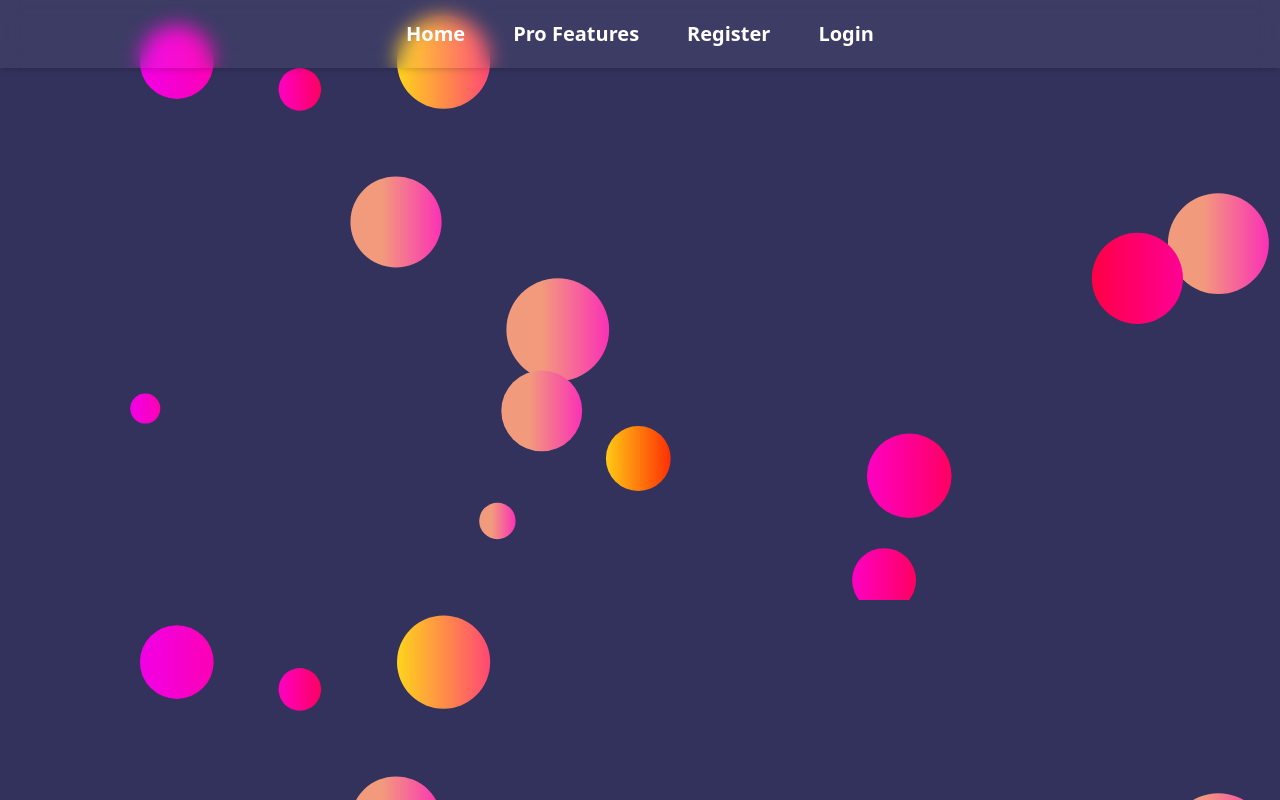
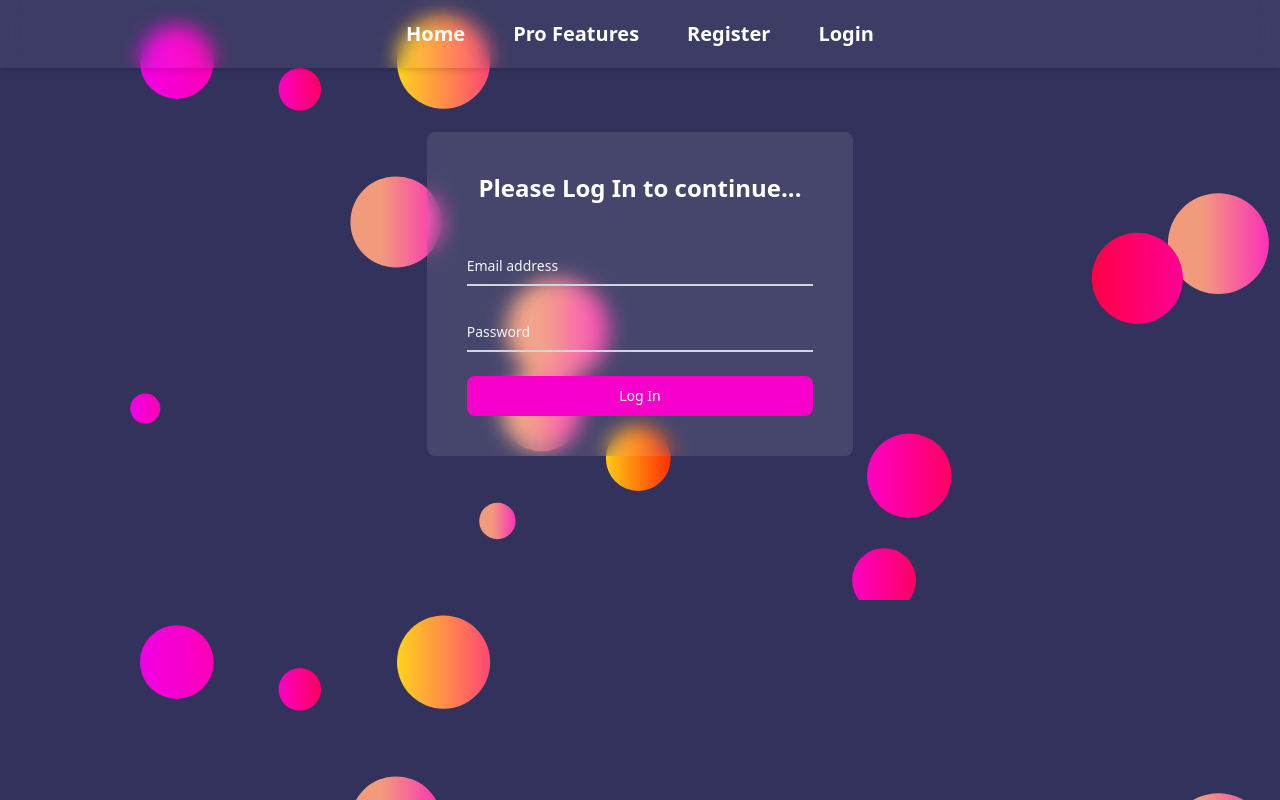
Before and after one commit to AyonJD/react-firebase-hook-private-route, a React (Create React App) app: page /login in a window 1280 px wide. Built offline with nearby package versions, Linux system fonts and the light colour scheme.

Commit message:
Login form added

```diff
--- a/src/App.js
+++ b/src/App.js
@@ -1,6 +1,7 @@
 import { Route, Routes } from 'react-router-dom';
 import './App.css';
 import Header from './Components/Header/Header';
+import Login from './Components/Login/Login';
 import Pro from './Components/ProFeatures/Pro';
 import Register from './Components/Register/Register';
 import RequireAuth from './Components/RequireAuth/RequireAuth';
@@ -12,6 +13,7 @@ function App() {
       <Routes>
         <Route path='/' element={<Register></Register>}></Route>
         <Route path='/register' element={<Register></Register>}></Route>
+        <Route path='/login' element={<Login></Login>}></Route>
         <Route path='/pro-features' element={
           <RequireAuth>
             <Pro></Pro>
--- /dev/null
+++ b/src/Components/Login/Login.js
@@ -0,0 +1,25 @@
+import React from 'react';
+
+const Login = () => {
+    return (
+        <div className='w-1/3 mx-auto mt-16 bg-white p-10 bg-opacity-10 bgc-blur bg-clip-padding rounded-lg'>
+            <h1 className='text-white text-center font-semibold text-2xl mb-10'>Please Log In to continue...</h1>
+            <form>
+                <div className="relative z-0 mb-6 w-full group">
+                    <input type="email" name="floating_email" className="block py-2.5 px-0 w-full text-sm text-white bg-transparent border-0 border-b-2 border-gray-300 appearance-none dark:text-white dark:border-gray-600 dark:focus:border-pink-600 focus:outline-none focus:ring-0 focus:border-pink-500 peer" placeholder=" " required="" />
+                    <label htmlFor="floating_email" className="absolute text-sm text-gray-100 dark:text-pink-500 duration-300 transform -translate-y-6 scale-75 top-3 -z-10 origin-[0] peer-focus:left-0 peer-focus:text-pink-300 peer-focus:dark:text-white peer-placeholder-shown:scale-100 peer-placeholder-shown:translate-y-0 peer-focus:scale-75 peer-focus:-translate-y-6">Email address</label>
+                </div>
+                <div className="relative z-0 mb-6 w-full group">
+                    <input type="password" name="floating_password" id="floating_password" className="block py-2.5 px-0 w-full text-sm text-white bg-transparent border-0 border-b-2 border-gray-300 appearance-none dark:text-white dark:border-gray-600 dark:focus:border-pink-600 focus:outline-none focus:ring-0 focus:border-pink-500 peer" placeholder=" " required="" />
+                    <label htmlFor="floating_password" className="absolute text-sm text-gray-100 dark:text-pink-500 duration-300 transform -translate-y-6 scale-75 top-3 -z-10 origin-[0] peer-focus:left-0 peer-focus:text-pink-300 peer-focus:dark:text-white peer-placeholder-shown:scale-100 peer-placeholder-shown:translate-y-0 peer-focus:scale-75 peer-focus:-translate-y-6">Password</label>
+                </div>
+                <div className="text-center">
+                    <button type="submit" className="text-white bg-[#F700CC] hover:bg-[#FF0087] focus:ring-4 focus:outline-none focus:ring-blue-300 font-medium rounded-lg text-sm w-full sm:w-auto md:w-full px-5 py-2.5 text-center dark:bg-blue-600 dark:hover:bg-blue-700 dark:focus:ring-blue-800">Log In</button>
+                </div>
+            </form>
+
+        </div>
+    );
+};
+
+export default Login;
--- a/src/Components/Register/Register.js
+++ b/src/Components/Register/Register.js
@@ -2,8 +2,8 @@ import React from 'react';
 
 const Register = () => {
     return (
-        <div className='w-1/3 mx-auto mt-24 bg-white p-10 bg-opacity-10 bgc-blur bg-clip-padding rounded-lg'>
-
+        <div className='w-1/3 mx-auto mt-16 bg-white p-10 bg-opacity-10 bgc-blur bg-clip-padding rounded-lg'>
+            <h1 className='text-white text-center font-semibold text-2xl mb-10'>Please Sing Up to continue...</h1>
             <form>
                 <div className="grid xl:grid-cols-2 xl:gap-6">
                     <div className="relative z-0 mb-6 w-full group">
```
